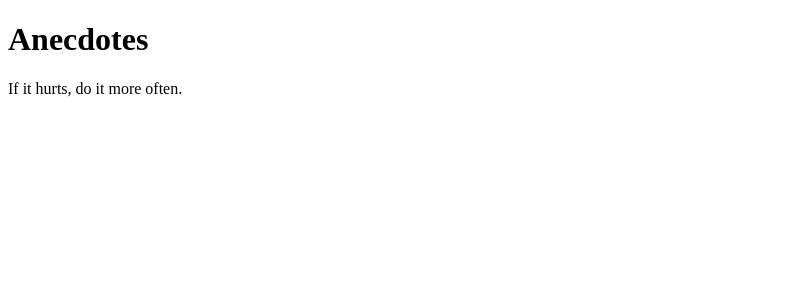
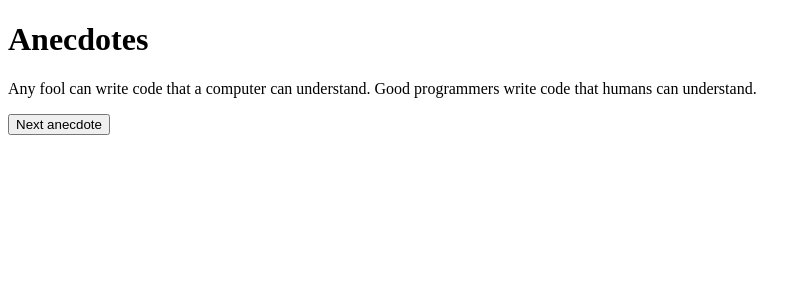
Before and after one commit to Santiagus/fullstackopen, a React (Vite) app in the folder part1/anecdotes/: page / in a window 1280 px wide. Shown: the top 300 px of the page, without its empty margins (0-811 px from the left). Built offline with nearby package versions, Linux system fonts and the light colour scheme.

Commit message:
refactor: more profesional code, no new features or bug fixes

```diff
--- a/part1/anecdotes/src/App.jsx
+++ b/part1/anecdotes/src/App.jsx
@@ -1,10 +1,5 @@
 import { useState } from "react";
 
-const getRandomInt = (max) => {
-  return Math.floor(Math.random() * max);
-};
-
-const Annectode = ({ text, value }) => {
 const anecdotes = [
   "If it hurts, do it more often.",
   "Adding manpower to a late software project makes it later!",
@@ -15,22 +10,31 @@ const Annectode = ({ text, value }) => {
   "Programming without an extremely heavy use of console.log is same as if a doctor would refuse to use x-rays or blood tests when diagnosing patients.",
   "The only way to go fast, is to go well.",
 ];
-  console.log("anecdotes.length:", anecdotes.length);
-  console.log("Random index:", getRandomInt(anecdotes.length));
-  const [selected, setSelected] = useState(getRandomInt(anecdotes.length));
 
+const getRandomInt = (max) => {
+  return Math.floor(Math.random() * max);
+};
+
+const Anecdote = ({ text }) => {
   return (
     <div>
       <h1>Anecdotes</h1>
-      {anecdotes[selected]}
+      <p>{text}</p>
     </div>
   );
 };
 
-function App() {
-  const [count, setCount] = useState(0);
-
-  return <Annectode />;
-}
+const App = () => {
+  const [selected, setSelected] = useState(getRandomInt(anecdotes.length));
+  const nextAnecdote = () => {
+    setSelected(getRandomInt(anecdotes.length));
+  };
+  return (
+    <>
+      <Anecdote text={anecdotes[selected]} />
+      <button onClick={nextAnecdote}>Next anecdote</button>
+    </>
+  );
+};
 
 export default App;
```
Lines whose indentation alone changed are shown as unchanged.
